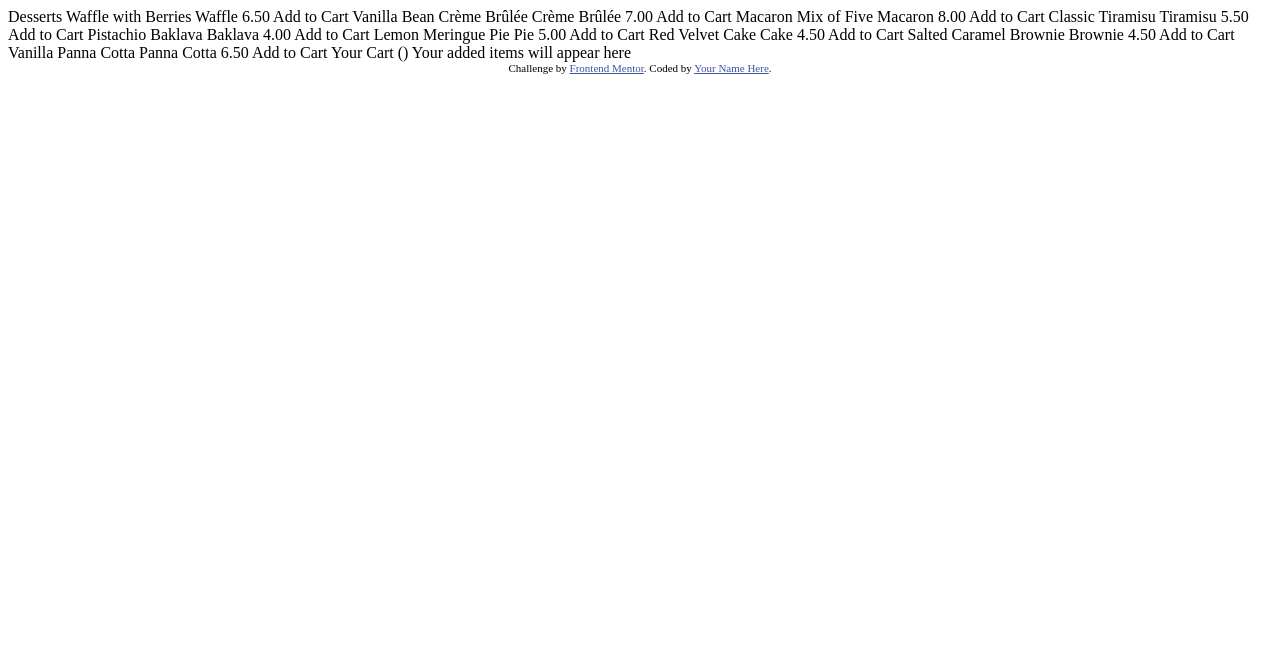
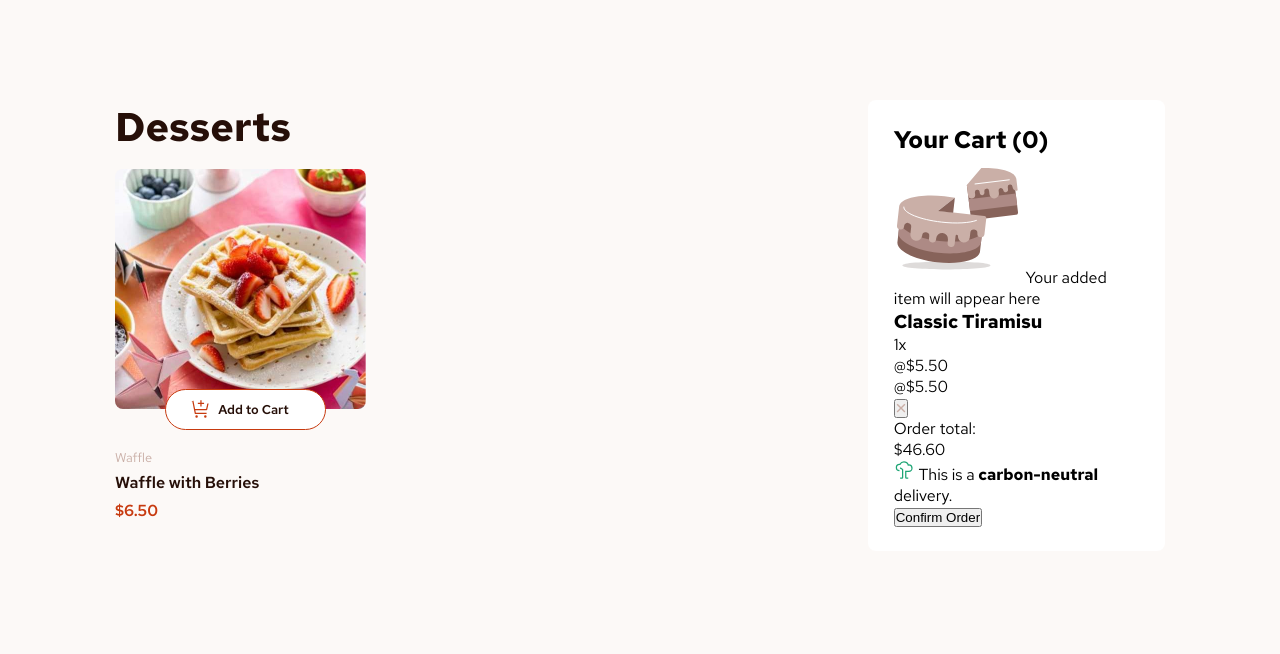
Before and after one commit to Az1sCode/FrontendMentor-ProductList, a plain HTML site: page index.html in a window 1280 px wide. Drawn offline with Linux system fonts and the light colour scheme.

Commit message:
Create and styling product list include cart container

```diff
--- a/index.html
+++ b/index.html
@@ -1,74 +1,100 @@
 <!DOCTYPE html>
 <html lang="en">
-<head>
-  <meta charset="UTF-8">
-  <meta name="viewport" content="width=device-width, initial-scale=1.0"> <!-- displays site properly based on user's device -->
+  <head>
+    <meta charset="UTF-8" />
+    <meta name="viewport" content="width=device-width, initial-scale=1.0" />
+    <!-- displays site properly based on user's device -->
 
-  <link rel="icon" type="image/png" sizes="32x32" href="./assets/images/favicon-32x32.png">
+    <link
+      rel="icon"
+      type="image/png"
+      sizes="32x32"
+      href="./assets/images/favicon-32x32.png"
+    />
 
-  <title>Frontend Mentor | Product list with cart</title>
+    <!-- Link Font -->
+    <link rel="preconnect" href="https://fonts.googleapis.com" />
+    <link rel="preconnect" href="https://fonts.gstatic.com" crossorigin />
+    <link
+      href="https://fonts.googleapis.com/css2?family=Red+Hat+Text:ital,wght@0,300..700;1,300..700&display=swap"
+      rel="stylesheet"
+    />
 
-  <!-- Feel free to remove these styles or customise in your own stylesheet 👍 -->
-  <style>
-    .attribution { font-size: 11px; text-align: center; }
-    .attribution a { color: hsl(228, 45%, 44%); }
-  </style>
-</head>
-<body>
+    <!-- Link SCSS -->
+    <link rel="stylesheet" href="./dist/css/style.min.css" />
 
-  Desserts
-
-  Waffle with Berries
-  Waffle
-  6.50
-  Add to Cart
-
-  Vanilla Bean Crème Brûlée
-  Crème Brûlée
-  7.00
-  Add to Cart
-
-  Macaron Mix of Five
-  Macaron
-  8.00
-  Add to Cart
-
-  Classic Tiramisu
-  Tiramisu
-  5.50
-  Add to Cart
-
-  Pistachio Baklava
-  Baklava
-  4.00
-  Add to Cart
-
-  Lemon Meringue Pie
-  Pie
-  5.00
-  Add to Cart
-
-  Red Velvet Cake
-  Cake
-  4.50
-  Add to Cart
-
-  Salted Caramel Brownie
-  Brownie
-  4.50
-  Add to Cart
-
-  Vanilla Panna Cotta
-  Panna Cotta
-  6.50
-  Add to Cart
-
-  Your Cart (<!-- Quantity -->)
-  Your added items will appear here
-
-  <div class="attribution">
-    Challenge by <a href="https://www.frontendmentor.io?ref=challenge">Frontend Mentor</a>.
-    Coded by <a href="#">Your Name Here</a>.
-  </div>
-</body>
+    <title>Frontend Mentor | Product list with cart</title>
+  </head>
+  <body>
+    <div class="container">
+      <section class="product-content">
+        <h1>Desserts</h1>
+        <div class="product-list">
+          <div class="product-detail" id="1">
+            <img
+              src="./assets/images/image-waffle-desktop.jpg"
+              alt="Gambar Product"
+            />
+            <span>Waffle</span>
+            <p>Waffle with Berries</p>
+            <p>$6.50</p>
+            <div class="button-state">
+              <button id="btn-addToCart">
+                <img src="./assets/images/icon-add-to-cart.svg" alt="Icon Add to Cart">
+                Add to Cart
+              </button>
+              <!-- <div class="btn-productAmount">
+                <button class="btn-addSubstract" id="btn-substract">-</button>
+                1
+                <button class="btn-addSubstract" id="btn-add">+</button>
+                </button>
+              </div> -->
+            </div>
+          </div>
+        </div>
+      </section>
+      <aside class="cart-container">
+        <h2>Your Cart (<span id="amount-cart">0</span>)</h2>
+        <div class="cart-state">
+          <div class="empty-cart">
+            <img
+              src="./assets/images/illustration-empty-cart.svg"
+              alt="Empty Cart Image"
+            />
+            <span>Your added item will appear here</span>
+          </div>
+          <div class="display-cart">
+            <div class="product-cart">
+              <div class="detail-cart-product">
+                <h3>Classic Tiramisu</h3>
+                <div class="amount-price">
+                  <p class="amount-order">1x</p>
+                  <p class="price-cart">@$5.50</p>
+                  <p class="price-total">@$5.50</p>
+                </div>
+              </div>
+              <button>
+                <img
+                  src="./assets/images/icon-remove-item.svg"
+                  alt="Remove Icon"
+                />
+              </button>
+            </div>
+            <div class="order-total">
+              <p>Order total:</p>
+              <p>$46.60</p>
+            </div>
+            <div class="delivery-note">
+              <img
+                src="./assets/images/icon-carbon-neutral.svg"
+                alt="Icon Carbon"
+              />
+              This is a <b>carbon-neutral</b> delivery.
+            </div>
+            <button id="btn-confirmOrder">Confirm Order</button>
+          </div>
+        </div>
+      </aside>
+    </div>
+  </body>
 </html>
--- /dev/null
+++ b/sass/_base.scss
@@ -0,0 +1,29 @@
+$font: 'Red Hat Text', sans-serif;
+$primary-color: hsl(14, 86%, 42%);
+$secondary-color: hsl(159, 69%, 38%);
+$background-color: hsl(20, 50%, 98%);
+$dark-color: hsl(14, 65%, 9%);
+$weaker-color: hsl(14, 25%, 72%);
+
+@mixin buttonTheme($theme: white, $font-size: 0.8em, $font-color: $dark-color) {
+    border: 1px solid $primary-color;
+    background: $theme;
+    font-size: $font-size;
+    font-weight: 600;
+    color: $font-color;
+    border-radius: 50px;
+}
+
+* {
+    margin: 0;
+    padding: 0;
+    box-sizing: border-box;
+}
+
+body {
+    width: 100%;
+    background-color: $background-color;
+    padding: 100px 115px;
+
+    font-family: $font;
+}
--- /dev/null
+++ b/sass/_containerProduct.scss
@@ -0,0 +1,119 @@
+.container {
+    display: flex;
+    gap: 1rem;
+}
+
+.product-content {
+    display: flex;
+    flex-direction: column;
+    flex: 3;
+
+    gap: 1rem;
+
+    h1 {
+        font-size: 2.5em;
+        color: $dark-color;
+    }
+}
+
+.product-list {
+    display: flex;
+    flex-wrap: wrap;
+    gap: 2rem;
+}
+
+.product-detail {
+    height: 342px;
+    max-width: 251px;
+
+    display: flex;
+    flex-direction: column;
+    // gap: 0.8rem;
+    color: $dark-color;
+
+    img {
+        border-radius: 0.5rem;
+        object-fit: cover;
+        margin-bottom: 2.5rem;
+    }
+
+    span {
+        font-size: 0.8em;
+        font-weight: 400;
+        margin-bottom: 0.4rem;
+        color: $weaker-color;
+    }
+
+    P {
+        font-size: 1em;
+        font-weight: 600;
+        margin-bottom: 0.4rem;
+
+        &:last-of-type {
+            color: $primary-color;
+        }
+    }
+}
+
+.button-state {
+    width: 161px;
+    position: absolute;
+    translate: 50px 220px;
+}
+
+#btn-addToCart {
+    width: 100%;
+    height: 41px;
+
+    @include buttonTheme($theme: white, $font-size: 0.8em, $font-color: $dark-color);
+    font-family: $font;
+
+    padding-left: 1rem;
+    cursor: pointer;
+
+    img {
+        position: absolute;
+        top: 10px;
+        left: 25px;
+    }
+}
+
+.btn-productAmount {
+    width: 100%;
+    height: 41px;
+
+    @include buttonTheme($theme: $primary-color, $font-size: 0.8em, $font-color: white);
+    font-family: $font;
+
+    display: flex;
+    justify-content: space-between;
+    align-items: center;
+    padding: 0 10px;
+
+}
+
+.btn-addSubstract {
+    border: 1px solid white;
+    background: none;
+    width: 20px;
+    height: 20px;
+    border-radius: 50%;
+
+    color: white;
+    text-align: center;
+
+    &:active {
+        background-color: white;
+        color: $primary-color;
+    }
+}
+
+.cart-container {
+    display: flex;
+    flex-direction: column;
+    flex: 1;
+
+    background-color: white;
+    border-radius: 0.5rem;
+    padding: 1.5rem 1.6rem;
+}
--- /dev/null
+++ b/sass/style.scss
@@ -0,0 +1,2 @@
+@import '_base';
+@import '_containerProduct';
```
Also changed, not shown: dist/css/style.min.css (added), 1 other file.
